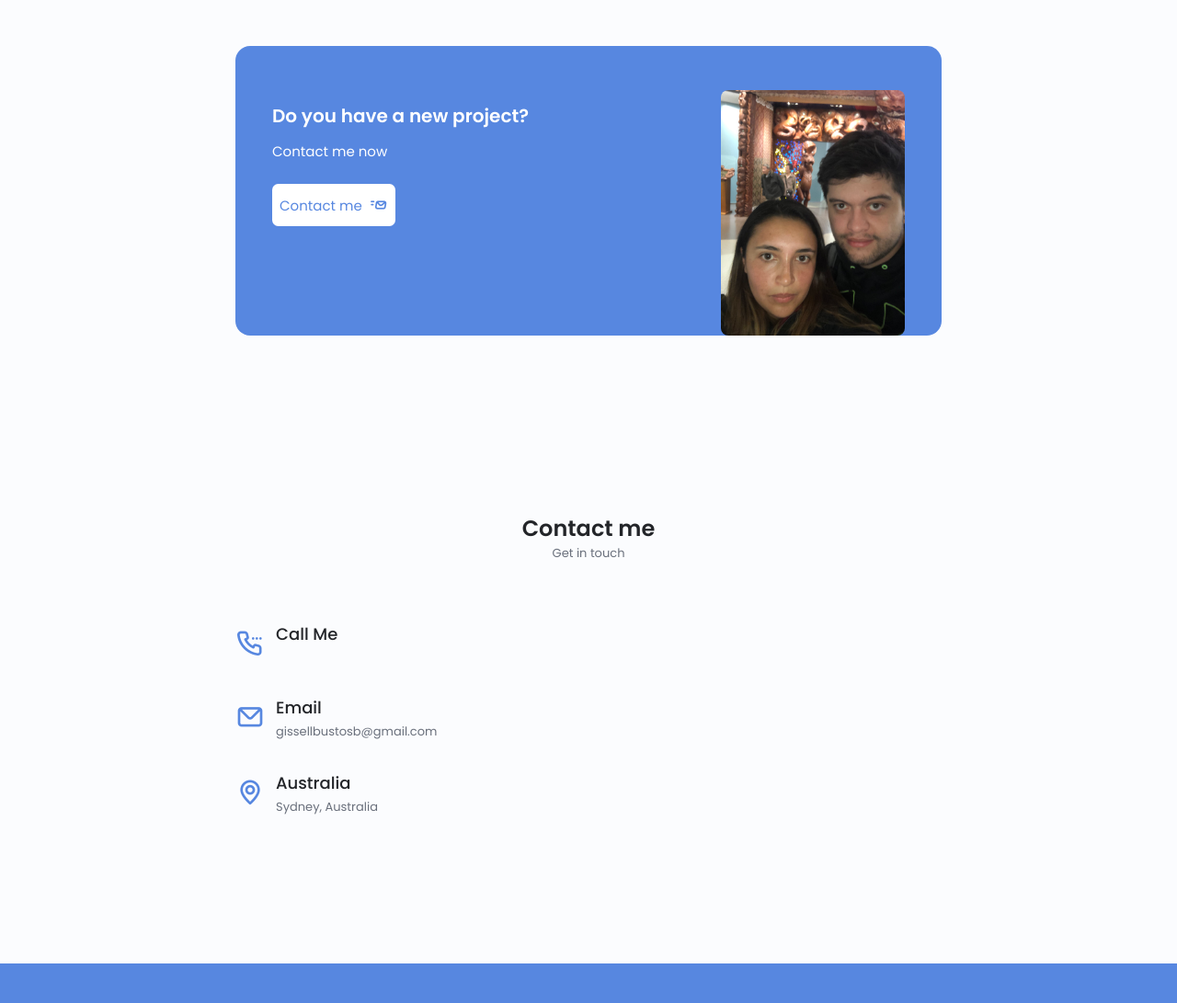
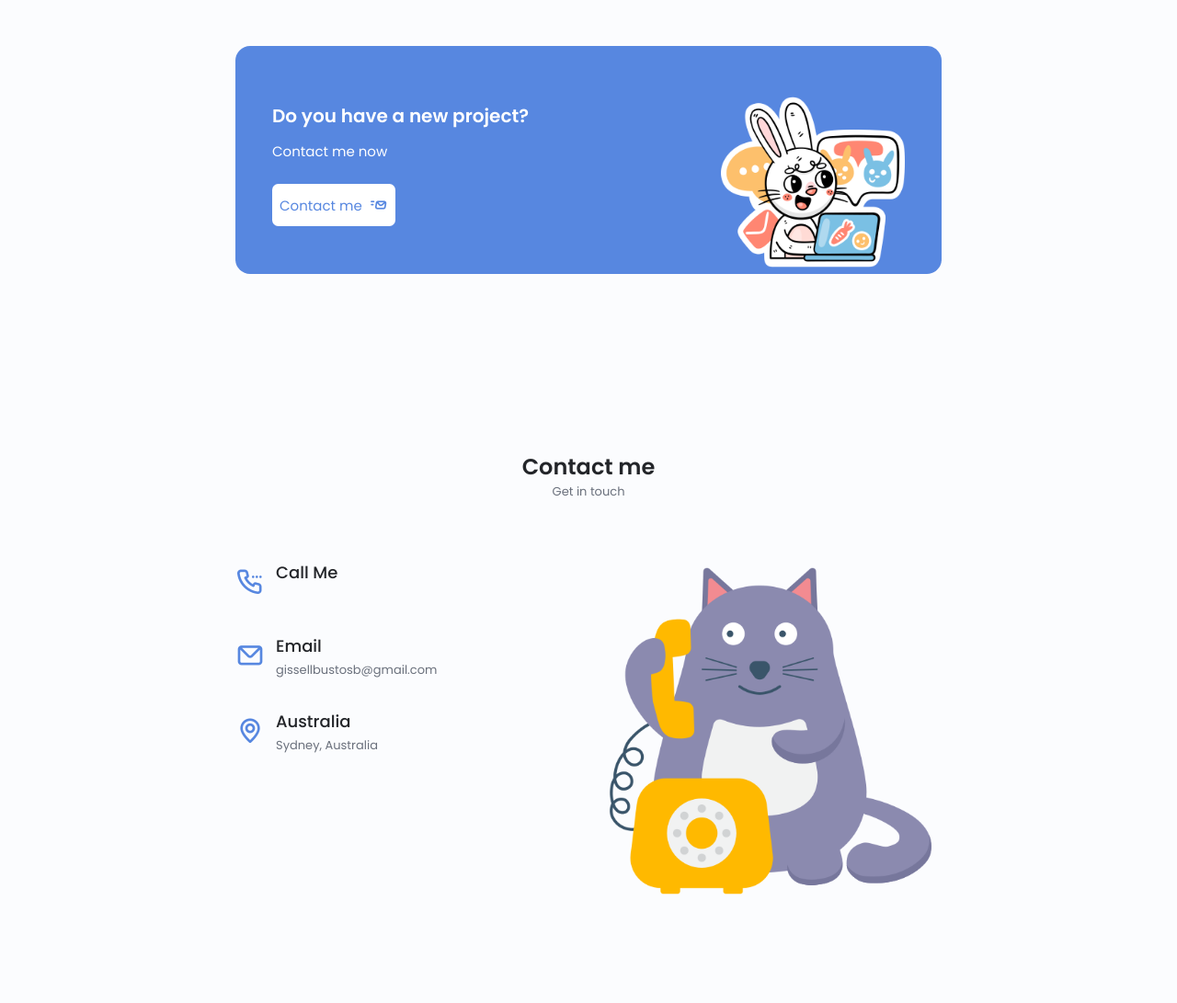
Before and after one commit to Gissell10/GissellBustos, a plain HTML site: page index.html in a window 1280 px wide. Shown: the part 2765-3856 px from the top of the page at 92% size. Drawn offline with nearby package versions, Linux system fonts and the light colour scheme.

Commit message:
change img

```diff
--- a/index.html
+++ b/index.html
@@ -321,7 +321,7 @@
                 <i class="uil uil-fast-mail project_icon button_icon"></i>
               </a>
             </div>
-            <img src="assets/img/IMG_0291.JPG" alt="" class="project_img" />
+            <img src="assets/img/chat.png" alt="" class="project_img" />
           </div>
         </div>
       </section>
@@ -356,6 +356,7 @@
               </div>
             </div>
           </div>
+          <img src="assets/img/kitty.png" alt="call" />
         </div>
       </section>
       <!--  ==============     FOOTER        ===============    -->
```
Also changed, not shown: assets/img/chat.png (added), assets/img/kitty.png (added), 2 other files.
